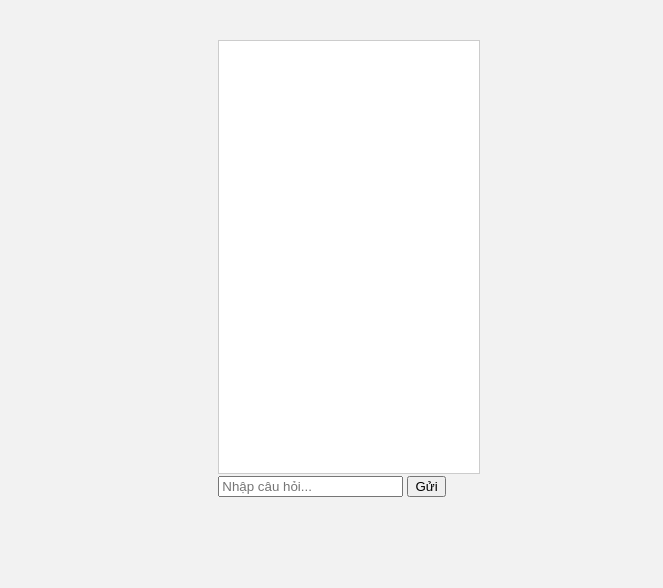
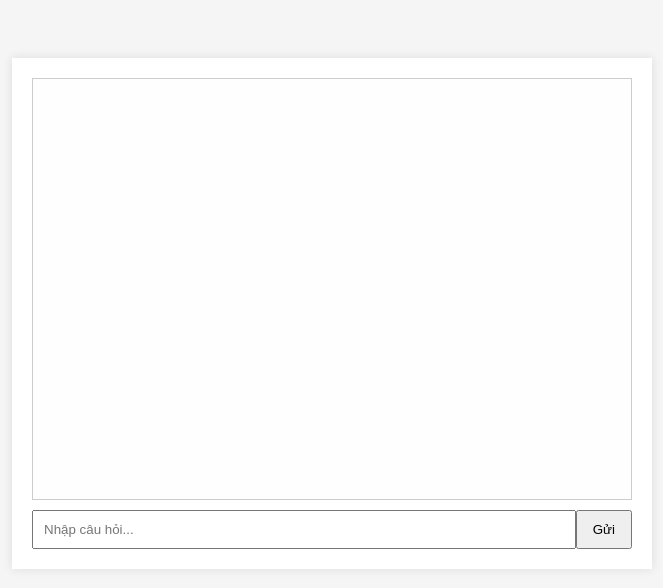
Before and after one commit to ivanbui/mianmi-chatbot, a plain HTML site: page index.html in a window 1280 px wide. Shown: the whole page, without its empty margins (308-971 px from the left). Drawn offline with Linux system fonts and the light colour scheme.

Commit message:
Add files via upload

```diff
--- a/script.js
+++ b/script.js
@@ -1,3 +1,5 @@
+const serverUrl = '/api/chat';
+
 const chatBox = document.getElementById('chat-box');
 const input = document.getElementById('userInput');
 const btn = document.getElementById('sendBtn');
@@ -20,17 +22,17 @@ btn.onclick = () => {
 };
 
 async function getResponse(prompt) {
-  addMessage('Đang trả lời...', 'bot');
+  addMessage('Đang hỏi MIANMI Assistant...', 'bot');
   try {
-    const response = await fetch('/api/chat', {
+    const response = await fetch(serverUrl, {
       method: 'POST',
       headers: { 'Content-Type': 'application/json' },
-      body: JSON.stringify({ prompt })
+      body: JSON.stringify({ prompt: prompt })
     });
     const data = await response.json();
     chatBox.removeChild(chatBox.lastChild);
     addMessage(data.answer, 'bot');
-  } catch (e) {
+  } catch (error) {
     chatBox.removeChild(chatBox.lastChild);
     addMessage('Lỗi kết nối với trợ lý.', 'bot');
   }
--- a/styles.css
+++ b/styles.css
@@ -1,30 +1,45 @@
 body {
-  font-family: 'Segoe UI', sans-serif;
-  background: #f2f2f2;
+  font-family: Arial, sans-serif;
+  background-color: #f5f5f5;
   display: flex;
-  flex-direction: column;
-  align-items: center;
-  padding: 2rem;
+  justify-content: center;
+  padding: 50px;
 }
-#chat-box {
+.chat-container {
   width: 100%;
   max-width: 600px;
+  background: #fff;
+  padding: 20px;
+  box-shadow: 0 0 10px rgba(0,0,0,0.1);
+}
+.chat-box {
   height: 400px;
   overflow-y: auto;
-  background: white;
   border: 1px solid #ccc;
-  padding: 1rem;
+  padding: 10px;
+  background: #fefefe;
 }
 .message {
-  margin-bottom: 1rem;
-  padding: 0.75rem 1rem;
-  border-radius: 5px;
+  margin-bottom: 10px;
+  padding: 8px 12px;
+  border-radius: 4px;
 }
 .user {
-  background-color: #d1e7dd;
+  background-color: #c8e6c9;
   text-align: right;
 }
 .bot {
   background-color: #e0f7fa;
   text-align: left;
 }
+.input-area {
+  display: flex;
+  margin-top: 10px;
+}
+.input-area input {
+  flex: 1;
+  padding: 10px;
+}
+.input-area button {
+  padding: 10px 15px;
+}
```
